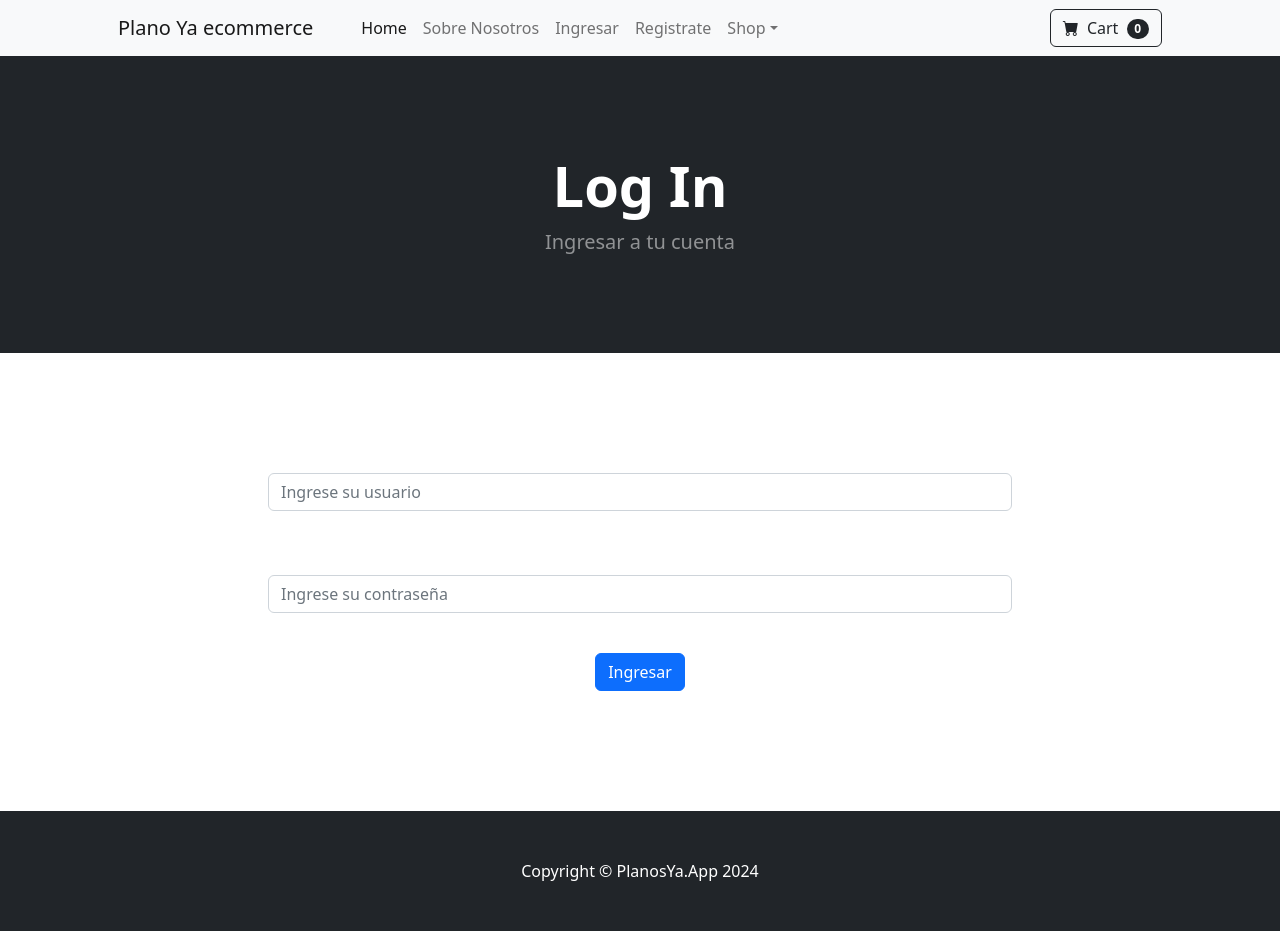
After one commit to ENPera1994/ecommerce, a Django app: page /login/ in a window 1280 px wide. The commit adds this page. Run offline with Django 4.2, Linux system fonts and the light colour scheme; some libraries are stand-ins or nearby versions.

Commit message:
added login and categories

```diff
--- a/ecom/store/templates/about.html
+++ b/ecom/store/templates/about.html
@@ -15,7 +15,7 @@
             <div class="row">
                 <center>
                     <div class="col-8">
-                        <p align="justify">
+                        <p align="justify-content-left">
 
                             Lorem ipsum dolor sit amet, consectetur adipiscing elit. Fusce sed ultrices ante. Lorem ipsum dolor sit amet, consectetur adipiscing elit. Donec ipsum elit, convallis sit amet sapien ac, dapibus mattis justo. Aenean egestas et nisi eu ultricies. Maecenas blandit magna nisi, eu consequat ligula luctus ut. Integer tempus nec urna sed malesuada. Donec porttitor tortor viverra mauris ornare elementum. Donec ex purus, placerat at feugiat id, euismod sit amet nisl. Ut aliquet ex eros, sed elementum turpis pretium vel. Vivamus sit amet consequat dolor. Pellentesque enim massa, pellentesque ut libero vitae, mollis ullamcorper erat. Nullam sed nunc odio.
 
--- a/ecom/store/templates/base.html
+++ b/ecom/store/templates/base.html
@@ -19,7 +19,6 @@
         <!-- Navigation-->
         {% include 'navbar.html' %}
 
-
         {% block content %}
         {% endblock %}
 
--- a/ecom/store/templates/home.html
+++ b/ecom/store/templates/home.html
@@ -6,8 +6,8 @@
         <header class="bg-dark py-5">
             <div class="container px-4 px-lg-5 my-5">
                 <div class="text-center text-white">
-                    <h1 class="display-4 fw-bolder">Shop in style</h1>
-                    <p class="lead fw-normal text-white-50 mb-0">With this shop hompeage template</p>
+                    <h1 class="display-4 fw-bolder">Plano Ya</h1>
+                    <p class="lead fw-normal text-white-50 mb-0">Elegi tu casa ideal <br> paga como mas te convenga <br> contacta con el mejor arquitecto para tu proyecto <br> todo a un solo unos de clics en esta pagina</p>
                 </div>
             </div>
         </header>
--- /dev/null
+++ b/ecom/store/templates/login.html
@@ -0,0 +1,37 @@
+{% extends 'base.html' %}
+{% block content %}
+
+<!-- Header-->
+       <header class="bg-dark py-5">
+            <div class="container px-4 px-lg-5 my-5">
+                <div class="text-center text-white">
+                    <h1 class="display-4 fw-bolder">Log In</h1>
+                    <p class="lead fw-normal text-white-50 mb-0">Ingresar a tu cuenta</p>
+                </div>
+            </div>
+        </header>
+
+        <div class="container">
+            <div class="row">
+                <center>
+                    <div class="col-8">
+                        <br><br><br><br><br>
+                        <form method="POST" action="{% url 'login' %}">
+                            {% csrf_token %}
+                            <div class="mb-3">
+                              <input type="text" class="form-control" name="username" placeholder="Ingrese su usuario">
+                            </div>
+                            <br><br>
+                            <div class="mb-3">
+                              <input type="password" class="form-control" name="password" placeholder="Ingrese su contraseña">
+                            </div>
+                            <br>
+                            <button type="submit" class="btn btn-primary">Ingresar</button>
+                          </form>
+                          <br><br><br><br><br>
+                    </div>
+                </center>
+            </div>
+        </div>
+
+{% endblock %}
--- a/ecom/store/templates/navbar.html
+++ b/ecom/store/templates/navbar.html
@@ -7,6 +7,19 @@
                     <ul class="navbar-nav me-auto mb-2 mb-lg-0 ms-lg-4">
                         <li class="nav-item"><a class="nav-link active" aria-current="page" href="{% url 'home' %}">Home</a></li>
                         <li class="nav-item"><a class="nav-link" href="{% url 'about' %}">Sobre Nosotros</a></li>
+
+                        {% if user.is_authenticated %}
+
+                            <li class="nav-item"><a class="nav-link" href="{% url 'logout' %}">Cerrar secion</a></li>
+
+                        {% else %}
+
+                            <li class="nav-item"><a class="nav-link" href="{% url 'login' %}">Ingresar</a></li>
+
+                            <li class="nav-item"><a class="nav-link" href="#!">Registrate</a></li>
+
+                        {% endif %}
+
                         <li class="nav-item dropdown">
                             <a class="nav-link dropdown-toggle" id="navbarDropdown" href="#" role="button" data-bs-toggle="dropdown" aria-expanded="false">Shop</a>
                             <ul class="dropdown-menu" aria-labelledby="navbarDropdown">
--- a/ecom/store/urls.py
+++ b/ecom/store/urls.py
@@ -4,4 +4,7 @@ from . import views
 urlpatterns = [
     path('', views.home, name='home'),
     path('about/', views.about, name='about'),
+    path('login/', views.loginUser, name='login'),
+    path('loguot', views.logoutUser, name='logout'),
+
 ]
--- a/ecom/store/views.py
+++ b/ecom/store/views.py
@@ -1,5 +1,7 @@
-from django.shortcuts import render
+from django.shortcuts import render, redirect
 from .models import Product
+from django.contrib.auth import authenticate, login, logout
+from django.contrib import messages
 
 def home(request):
     products = Product.objects.all()
@@ -8,3 +10,23 @@ def home(request):
 
 def about(request):
    return render(request, 'about.html', {})
+
+def loginUser(request):
+    if request.method == "POST":
+        username = request.POST['username']
+        password = request.POST['password']
+        user = authenticate(request, username=username, password=password)
+        if user is not None:
+            login(request,user)
+            messages.success(request, ("secion iniciada"))
+            return redirect('home')
+        else:
+            messages.success(request, ("Error! por favor intente otra vez"))
+            return redirect('login')
+    else:
+        return render(request, 'login.html', {})
+
+def logoutUser(request):
+    logout(request)
+    messages.success(request, ("cerraste secion"))
+    return redirect('home')
```
Also changed, not shown: ecom/store/models.py (+7 -0 lines), ecom/db.sqlite3, ecom/store/migrations/0003_category_product_category.py (added).
